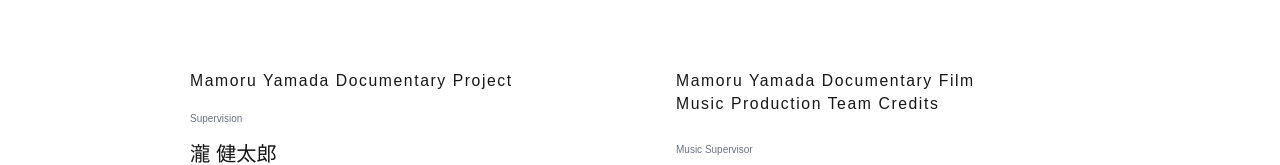
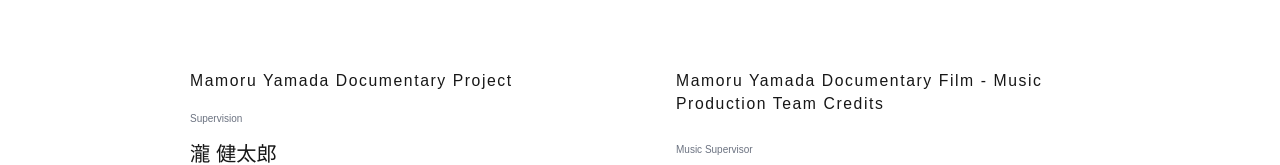
Before and after one commit to chineikou666/mamoru-yamada-website, a Next.js app: page /en/staff in a window 1280 px wide. Shown: the part 295-460 px from the top of the page. Built offline with nearby package versions, Linux system fonts and the light colour scheme.

Commit message:
fix: 桌面端staff页面标题显示为一行

```diff
--- a/src/components/StaffPageContent.tsx
+++ b/src/components/StaffPageContent.tsx
@@ -117,8 +117,7 @@ export default function StaffPageContent({
               <div>
                 <h2 className="text-[11px] sm:text-xs md:text-sm font-light text-[var(--color-foreground)] tracking-[0.02em] sm:tracking-[0.05em] md:tracking-[0.1em] mb-6">
                   <span className="md:hidden">{locale === "ja" ? "山田守ドキュメンタリ映画" : "Mamoru Yamada Documentary Film"}<br/>{locale === "ja" ? "音楽制作チームのクレジット" : "Music Production Team Credits"}</span>
-                  <span className="hidden md:block">{locale === "ja" ? "山田守ドキュメンタリ映画" : "Mamoru Yamada Documentary Film"}</span>
-                  <span className="hidden md:block">{locale === "ja" ? "音楽制作チームのクレジット" : "Music Production Team Credits"}</span>
+                  <span className="hidden md:inline">{locale === "ja" ? "山田守ドキュメンタリ映画　音楽制作チームのクレジット" : "Mamoru Yamada Documentary Film - Music Production Team Credits"}</span>
                 </h2>
 
                 {/* 音楽監修 */}
```
